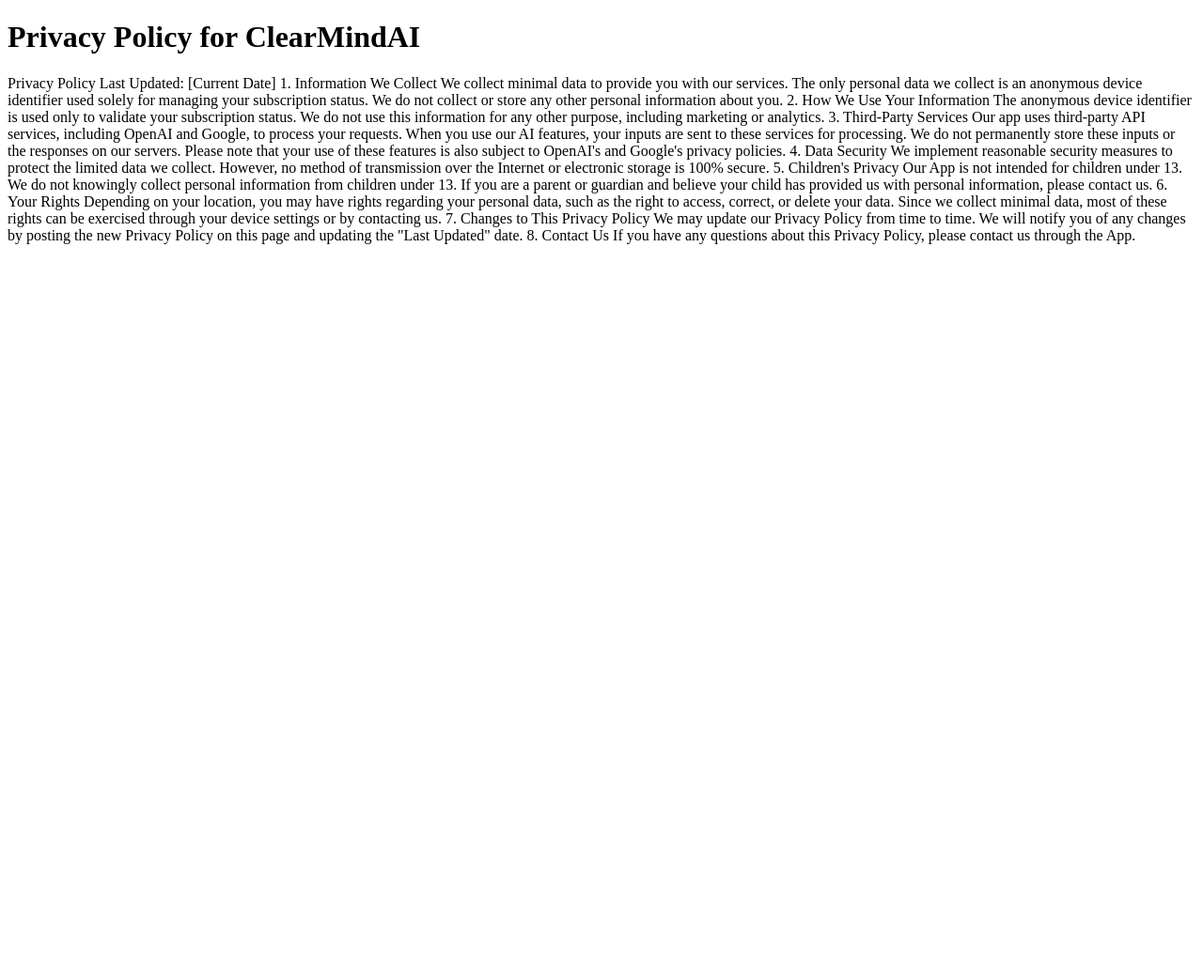
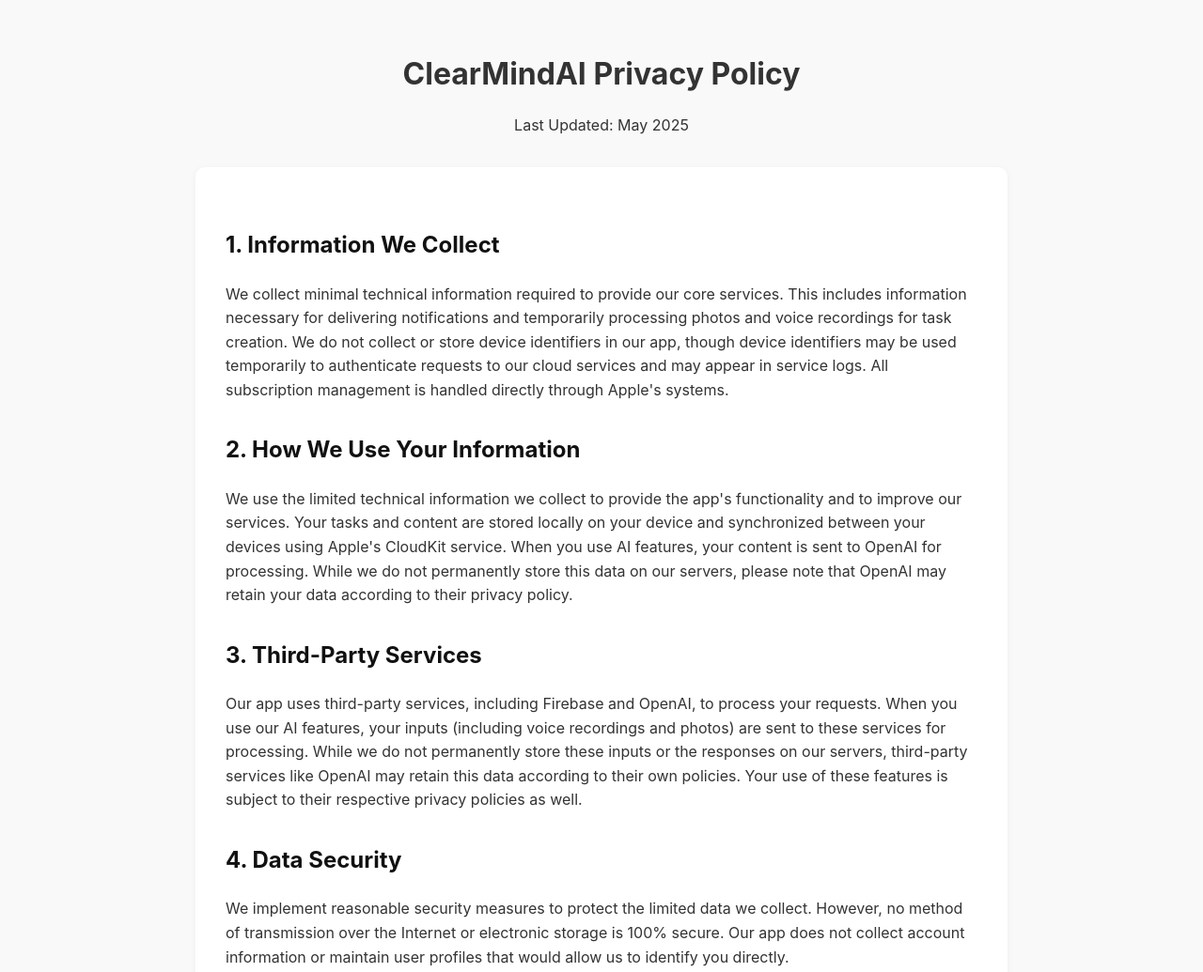
Before and after one commit to ClearmindAI/Privacy-Policy, a plain HTML site: page privacy.html in a window 1280 px wide. Shown: the top 1035 px of the page at 94% size. Before the commit the page ends 800 px from the top, so only its background shows below. Drawn offline with Linux system fonts and the light colour scheme.

Commit message:
Update privacy.html

```diff
--- a/privacy.html
+++ b/privacy.html
@@ -1,45 +1,83 @@
 <!DOCTYPE html>
-<html>
-  <head>
-    <meta charset="UTF-8">
-    <title>Privacy Policy</title>
-  </head>
-  <body>
-    <h1>Privacy Policy for ClearMindAI</h1>
-    <p>Privacy Policy
+<html lang="en">
+<head>
+  <meta charset="UTF-8" />
+  <meta name="viewport" content="width=device-width, initial-scale=1.0" />
+  <title>ClearMindAI Privacy Policy</title>
+  <style>
+    body {
+      font-family: -apple-system, BlinkMacSystemFont, 'Segoe UI', Roboto, Oxygen,
+        Ubuntu, Cantarell, 'Open Sans', 'Helvetica Neue', sans-serif;
+      margin: 0;
+      padding: 0 1rem;
+      background-color: #f9f9f9;
+      color: #333;
+      line-height: 1.6;
+    }
+    header {
+      text-align: center;
+      padding: 2rem 0 1rem;
+    }
+    h1 {
+      font-size: 2rem;
+      margin-bottom: 0.5rem;
+    }
+    main {
+      max-width: 800px;
+      margin: auto;
+      background: white;
+      padding: 2rem;
+      box-shadow: 0 2px 8px rgba(0, 0, 0, 0.05);
+      border-radius: 10px;
+    }
+    h2 {
+      margin-top: 2rem;
+      color: #111;
+    }
+    a {
+      color: #007aff;
+      text-decoration: none;
+    }
+    footer {
+      text-align: center;
+      margin: 3rem 0 1rem;
+      font-size: 0.9rem;
+    }
+  </style>
+</head>
+<body>
+  <header>
+    <h1>ClearMindAI Privacy Policy</h1>
+    <p>Last Updated: May 2025</p>
+  </header>
+  <main>
+    <h2>1. Information We Collect</h2>
+    <p>We collect minimal technical information required to provide our core services. This includes information necessary for delivering notifications and temporarily processing photos and voice recordings for task creation. We do not collect or store device identifiers in our app, though device identifiers may be used temporarily to authenticate requests to our cloud services and may appear in service logs. All subscription management is handled directly through Apple's systems.</p>
 
-Last Updated: [Current Date]
+    <h2>2. How We Use Your Information</h2>
+    <p>We use the limited technical information we collect to provide the app's functionality and to improve our services. Your tasks and content are stored locally on your device and synchronized between your devices using Apple's CloudKit service. When you use AI features, your content is sent to OpenAI for processing. While we do not permanently store this data on our servers, please note that OpenAI may retain your data according to their privacy policy.</p>
 
-1. Information We Collect
+    <h2>3. Third-Party Services</h2>
+    <p>Our app uses third-party services, including Firebase and OpenAI, to process your requests. When you use our AI features, your inputs (including voice recordings and photos) are sent to these services for processing. While we do not permanently store these inputs or the responses on our servers, third-party services like OpenAI may retain this data according to their own policies. Your use of these features is subject to their respective privacy policies as well.</p>
 
-We collect minimal data to provide you with our services. The only personal data we collect is an anonymous device identifier used solely for managing your subscription status. We do not collect or store any other personal information about you.
+    <h2>4. Data Security</h2>
+    <p>We implement reasonable security measures to protect the limited data we collect. However, no method of transmission over the Internet or electronic storage is 100% secure. Our app does not collect account information or maintain user profiles that would allow us to identify you directly.</p>
 
-2. How We Use Your Information
+    <h2>5. Your Rights</h2>
+    <p>Depending on your location, you may have rights regarding your personal data, such as the right to access, correct, or delete your data. Since we collect minimal data, most of these rights can be exercised through your device settings or by contacting us.</p>
 
-The anonymous device identifier is used only to validate your subscription status. We do not use this information for any other purpose, including marketing or analytics.
+    <h2>6. Changes to This Privacy Policy</h2>
+    <p>We may update our Privacy Policy from time to time. We will notify you of any changes by posting the new Privacy Policy on this page and updating the "Last Updated" date.</p>
 
-3. Third-Party Services
+    <h2>7. Contact Us</h2>
+    <p>If you have any questions about this Privacy Policy, please contact us through the App.</p>
 
-Our app uses third-party API services, including OpenAI and Google, to process your requests. When you use our AI features, your inputs are sent to these services for processing. We do not permanently store these inputs or the responses on our servers. Please note that your use of these features is also subject to OpenAI's and Google's privacy policies.
+    <h2>8. Withdrawal of Consent</h2>
+    <p>You may withdraw your consent for future data processing by simply choosing not to use the AI voice and photo analysis features, which are the only features that transmit data to third parties, or by deleting the app entirely. Please be aware that we cannot delete data that has already been sent to OpenAI's systems. While we do not maintain user accounts or track your individual usage, any content you submit for processing (including photos or voice recordings that might contain personal information) may be retained by OpenAI according to their data retention policies.</p>
+  </main>
 
-4. Data Security
-
-We implement reasonable security measures to protect the limited data we collect. However, no method of transmission over the Internet or electronic storage is 100% secure.
-
-5. Children's Privacy
-
-Our App is not intended for children under 13. We do not knowingly collect personal information from children under 13. If you are a parent or guardian and believe your child has provided us with personal information, please contact us.
-
-6. Your Rights
-
-Depending on your location, you may have rights regarding your personal data, such as the right to access, correct, or delete your data. Since we collect minimal data, most of these rights can be exercised through your device settings or by contacting us.
-
-7. Changes to This Privacy Policy
-
-We may update our Privacy Policy from time to time. We will notify you of any changes by posting the new Privacy Policy on this page and updating the "Last Updated" date.
-
-8. Contact Us
-
-If you have any questions about this Privacy Policy, please contact us through the App.</p>
-  </body>
+  <footer>
+    &copy; 2025 ClearMindAI · <a href="https://clearmindai.github.io/terms-of-use.html">Terms of Use</a>
+  </footer>
+</body>
 </html>
```
